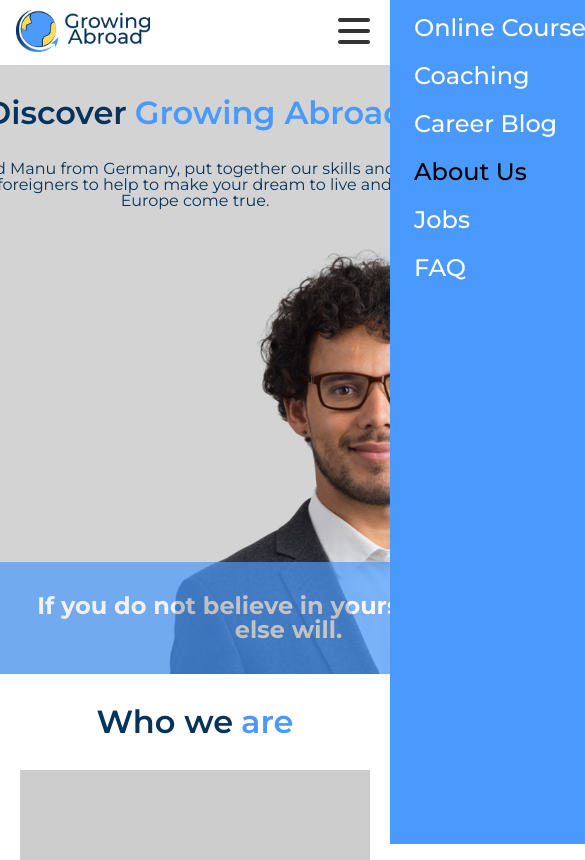
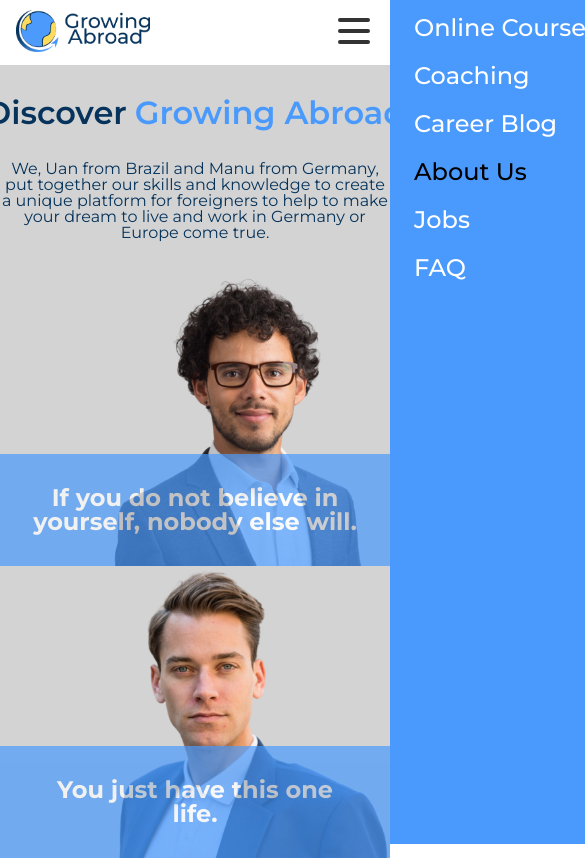
Before and after one commit to Growing-Abroad/client, a React (Vite) app: page /about-us in a window 390 px wide. Shown: the top 860 px of the page, 585 px wide, since content can reach past the window. Built offline with nearby package versions, Linux system fonts and the light colour scheme.

Commit message:
fix: hero section responsiveness

```diff
--- a/src/pages/AboutUs/components/HeroSection/styles.ts
+++ b/src/pages/AboutUs/components/HeroSection/styles.ts
@@ -16,21 +16,33 @@ export const Container = styled.section`
   overflow-x: none;
 
   > p {
-    width: ${variables.sizes.mediaQuery};
+    max-width: ${variables.sizes.mediaQuery};
   }
 `
 
 export const ImagesContainer = styled.div`
   width: 100%;
   display: flex;
-  justify-content: space-between;
+  flex-direction: column;
+
+  @media (min-width: 768px) {
+    flex-direction: row;
+    justify-content: space-between;
+  }
 `
+
 export const ImagesWrapper = styled.div`
   position: relative;
   display: flex;
+  flex-wrap: wrap;
 
+  img {
+    width: 100%;
+  }
 
   .text-left, .text-right {
+    width: 100%;
+
     position: absolute;
     bottom: 0;
     background: ${theme.colors.secondaryBlue};
```
